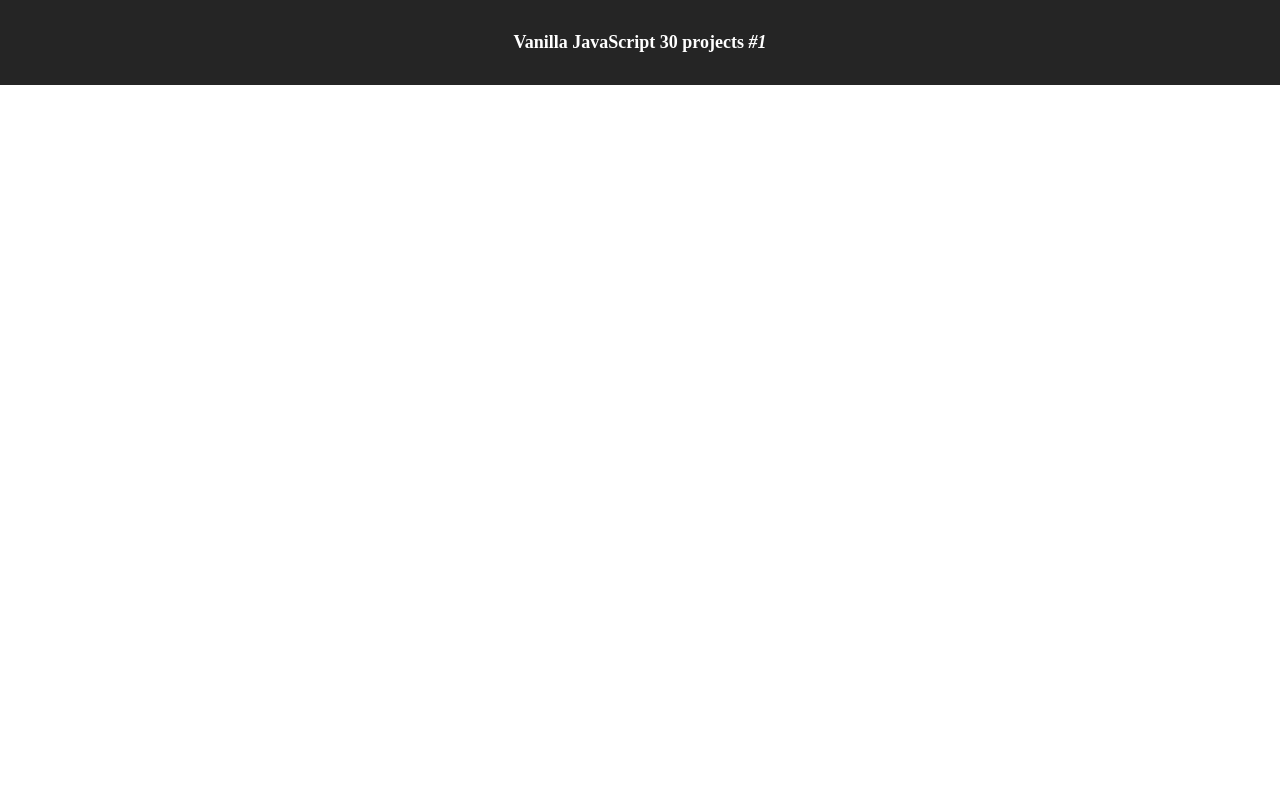
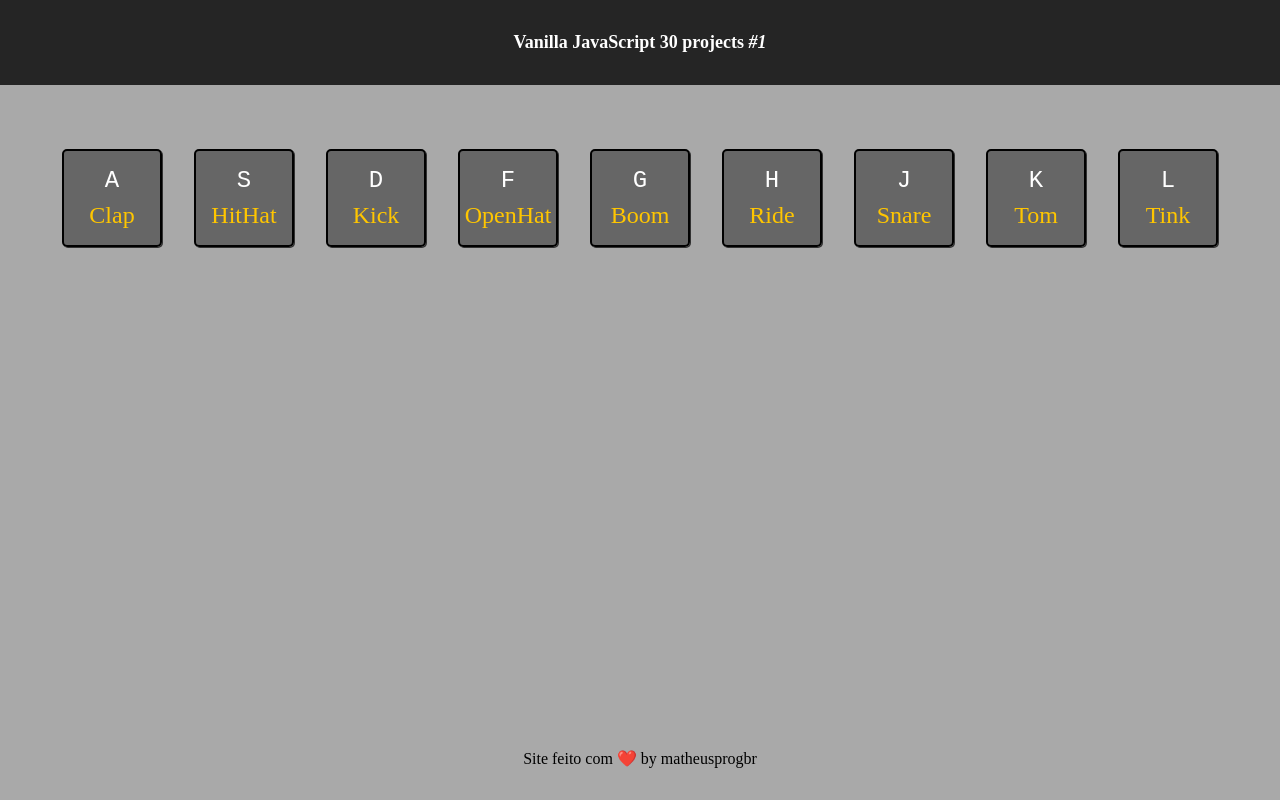
Before and after one commit to matheusprogbr/Vanilla-JavaScript-30projects, a plain HTML site: page js-drumkit/index.html in a window 1280 px wide. Drawn offline with Linux system fonts and the light colour scheme.

Commit message:
feat: Add sound feature

```diff
--- a/js-drumkit/index.html
+++ b/js-drumkit/index.html
@@ -13,6 +13,69 @@
   <header class="header">
     <h1 class="title">Vanilla JavaScript 30 projects <em>#1</em></h1>
   </header>
+
+  <section class="drum">
+    <div class="item" data-key="65">
+      <kbd class="key">A</kbd>
+      <span class="sound">Clap</span>
+    </div>
+
+    <div class="item" data-key="83">
+      <kbd class="key">S</kbd>
+      <span class="sound">HitHat</span>
+    </div>
+
+    <div class="item" data-key="68">
+      <kbd class="key">D</kbd>
+      <span class="sound">Kick</span>
+    </div>
+
+    <div class="item" data-key="70">
+      <kbd class="key">F</kbd>
+      <span class="sound">OpenHat</span>
+    </div>
+
+    <div class="item" data-key="71">
+      <kbd class="key">G</kbd>
+      <span class="sound">Boom</span>
+    </div>
+
+    <div class="item" data-key="72">
+      <kbd class="key">H</kbd>
+      <span class="sound">Ride</span>
+    </div>
+
+    <div class="item" data-key="74">
+      <kbd class="key">J</kbd>
+      <span class="sound">Snare</span>
+    </div>
+
+    <div class="item" data-key="75">
+      <kbd class="key">K</kbd>
+      <span class="sound">Tom</span>
+    </div>
+
+    <div class="item" data-key="76">
+      <kbd class="key">L</kbd>
+      <span class="sound">Tink</span>
+    </div>
+  </section>
+
+
+  <audio data-key="65" src="sounds/clap.wav"></audio>
+  <audio data-key="83" src="sounds/hihat.wav"></audio>
+  <audio data-key="68" src="sounds/kick.wav"></audio>
+  <audio data-key="70" src="sounds/openhat.wav"></audio>
+  <audio data-key="71" src="sounds/boom.wav"></audio>
+  <audio data-key="72" src="sounds/ride.wav"></audio>
+  <audio data-key="74" src="sounds/snare.wav"></audio>
+  <audio data-key="75" src="sounds/tom.wav"></audio>
+  <audio data-key="76" src="sounds/tink.wav"></audio>
+
+
+  <footer class="footer">Site feito com ❤️ by matheusprogbr</footer>
+
+  <script src="script.js"></script>
 </body>
 
 </html>
--- /dev/null
+++ b/js-drumkit/script.js
@@ -0,0 +1,22 @@
+const items = document.querySelectorAll('.item');
+
+const addPlaying = (event) => {
+  console.log(event.keyCode);
+  const audio = document.querySelector(`audio[data-key="${event.keyCode}"]`);
+  const item = document.querySelector(`.item[data-key="${event.keyCode}"]`);
+  if (!audio) return;
+  audio.currentTime = 0;
+  audio.play();
+  item.classList.add('playing');
+
+};
+
+const removeTransition = function (event) {
+  this.classList.remove('playing');
+};
+
+window.addEventListener('keydown', addPlaying);
+
+for (item of items) {
+  item.addEventListener('transitionend', removeTransition);
+};
--- a/js-drumkit/style/style.css
+++ b/js-drumkit/style/style.css
@@ -5,8 +5,17 @@
   box-sizing: border-box;
 }
 
+body {
+  background-color: darkgray;
+
+  display: flex;
+  flex-direction: column;
+
+  height: 100vh;
+}
+
 /* HEADER */
-.header {
+body .header {
   padding: 2rem;
 
   background-color: #252525;
@@ -18,3 +27,102 @@
 
   text-align: center;
 }
+
+/* DRUM */
+.drum {
+  max-width: 760px;
+  width: 90vw;
+
+  margin: 0 auto;
+  padding: 4rem 0;
+
+}
+
+.drum .item {
+  background: rgba(0, 0, 0, 0.4);
+
+  padding: 1rem;
+
+  border: 2px solid #000;
+  border-radius: 5px;
+  box-shadow: 1px 1px 0px rgba(0, 0, 0, 0.7);
+
+  font-size: 1.5rem;
+
+  color: #fff;
+
+  transition: all 0.1s ease-in-out;
+
+  display: flex;
+  align-items: center;
+  justify-content: space-between;
+}
+
+.drum .item+.item {
+  margin-top: 2rem;
+}
+
+.drum .item span {
+  color: #ffc600;
+}
+
+
+/* FOOTER */
+.footer {
+  text-align: center;
+
+  margin-top: auto;
+
+  padding: 2rem 0;
+}
+
+
+
+/* JAVASCRIPT */
+.item.playing {
+  border-color: #ffc600;
+  box-shadow: 0 0 10px #ffc600;
+}
+
+/* RESPONSIVIDADE */
+
+@media (max-width:1100px) {
+  .footer::before {
+    content: 'Este site é responsivo apenas esteticamente. Para usa-lo é necessário um desktop';
+    display: block;
+    max-width: 80%;
+    margin: 1rem auto;
+  }
+}
+
+@media(min-width:1100px) {
+  .drum {
+    display: grid;
+    grid-template-columns: repeat(9, 100px);
+    grid-gap: 2rem;
+    align-items: center;
+    justify-content: center;
+
+    max-width: 1100px;
+  }
+
+  .drum .item {
+    display: grid;
+    grid-template-columns: 1fr;
+    grid-gap: .5rem;
+    align-items: center;
+    justify-content: center;
+
+    text-align: center;
+  }
+
+
+  .drum .item+.item {
+    margin: 0;
+  }
+
+  /* JAVASCRIPT */
+  .item.playing {
+    transform: scale(1.1);
+  }
+}
```
Also changed, not shown: 9 other files.
